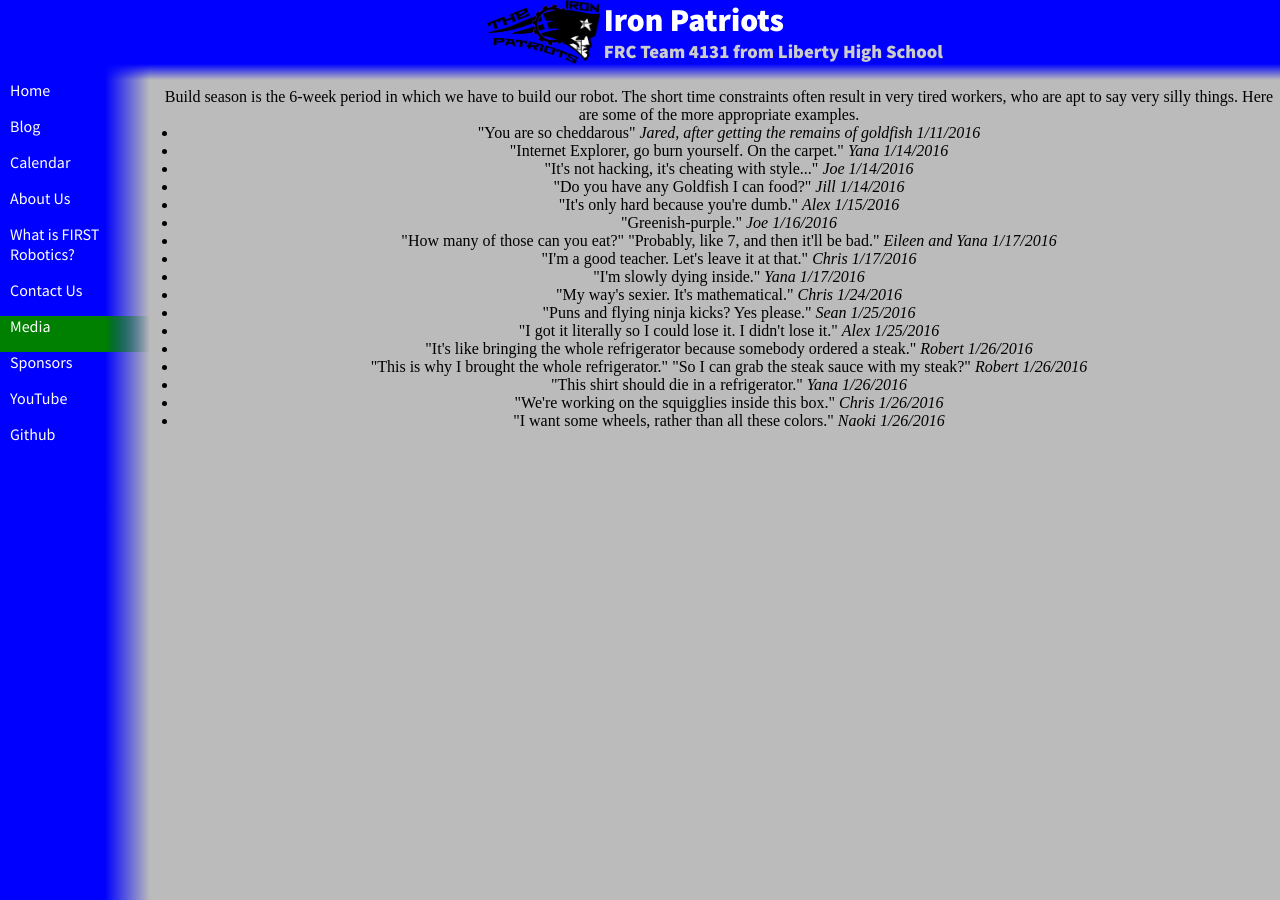
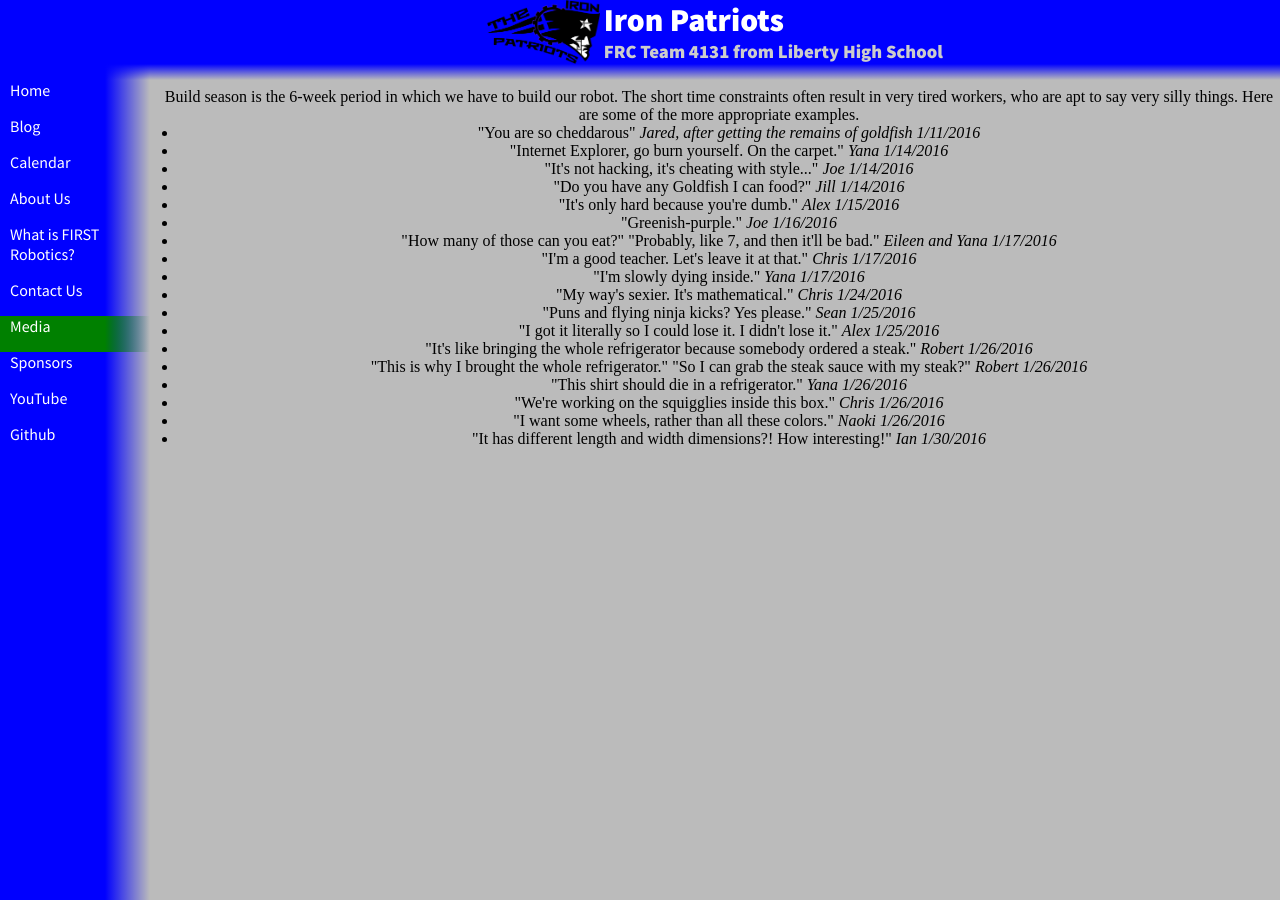
Before and after one commit to katiebugmoon/FRC4131.github.io, a Jekyll site: the page built from media/2016/quotes.html, in a window 1280 px wide. Built offline with Jekyll 4.4.1, drawn with Linux system fonts in a browser that asks for light colours; nearby versions of some CDN libraries.

Commit message:
Update quotes.html

```diff
--- a/media/2016/quotes.html
+++ b/media/2016/quotes.html
@@ -21,5 +21,6 @@ title: Build Season 2016 Quotes
 	<li>"This shirt should die in a refrigerator." <i>Yana 1/26/2016</i></li>
 	<li>"We're working on the squigglies inside this box." <i>Chris 1/26/2016</i></li>
 	<li>"I want some wheels, rather than all these colors." <i>Naoki 1/26/2016</i></li>
+	<li>"It has different length and width dimensions?! How interesting!" <i>Ian 1/30/2016</i></li>
 </ul>
 <center>
```
